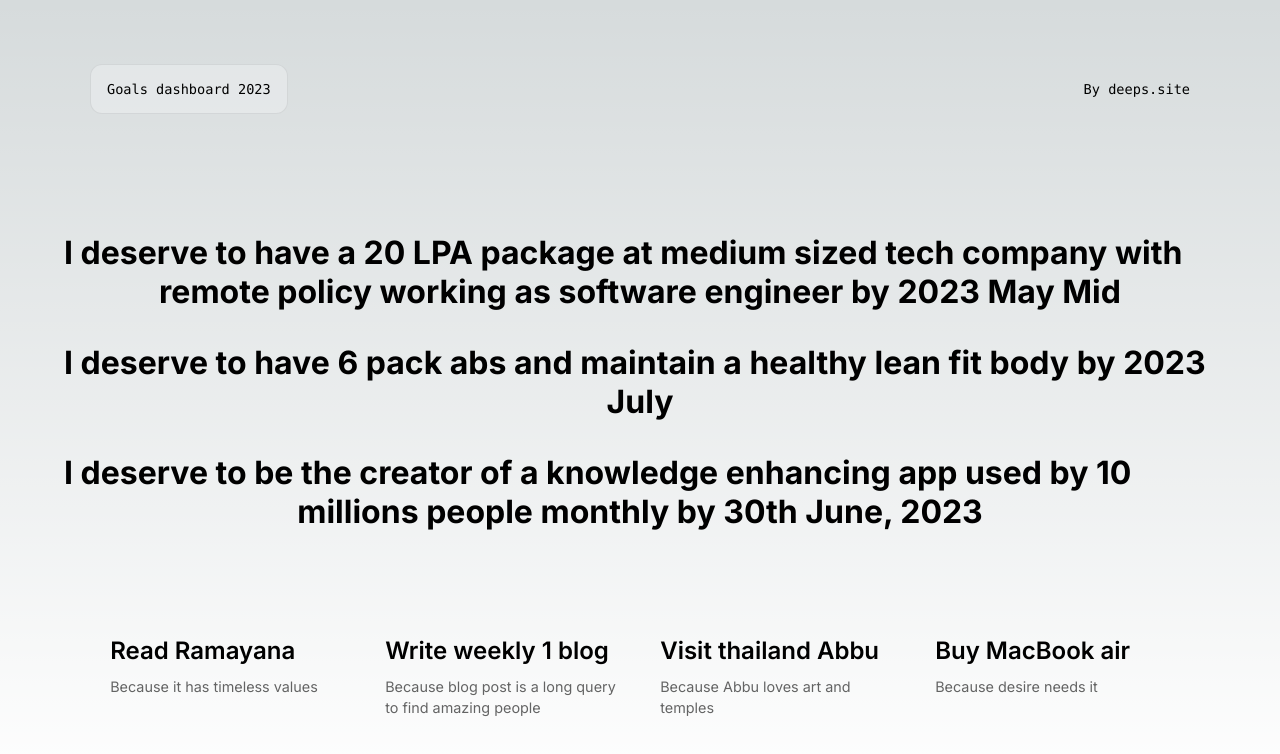
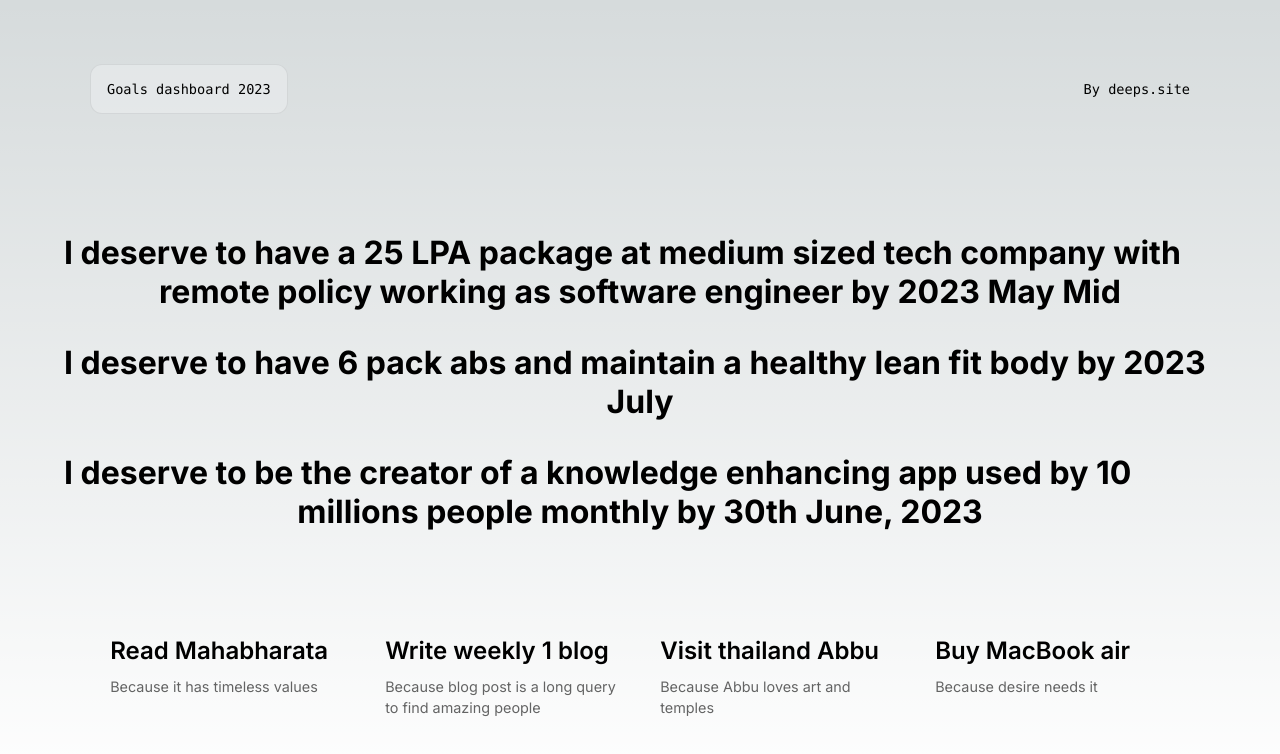
Before and after one commit to soulbliss/ams, a Next.js app: page / in a window 1280 px wide. Shown: the top 754 px of the page. Built offline with nearby package versions, Linux system fonts and the light colour scheme.

Commit message:
update prompts

```diff
--- a/app/page.js
+++ b/app/page.js
@@ -11,14 +11,14 @@ export default function Home() {
       </div>
 
       <div className={styles.center}>
-        <div className={styles.title}>I deserve to have a 20 LPA package at medium sized tech company with remote policy working as software engineer by 2023 May Mid</div>
+        <div className={styles.title}>I deserve to have a 25 LPA package at medium sized tech company with remote policy working as software engineer by 2023 May Mid</div>
         <div className={styles.title}>I deserve to have 6 pack abs and maintain a healthy lean fit body by 2023 July</div>
         <div className={styles.title}>I deserve to be the creator of a knowledge enhancing app used by 10 millions people monthly by 30th June, 2023</div>
       </div>
 
       <div className={styles.grid}>
         <a className={styles.card} target="_blank" rel="noopener noreferrer">
-          <h2>Read Ramayana</h2>
+          <h2>Read Mahabharata</h2>
           <p>Because it has timeless values</p>
         </a>
 
```
